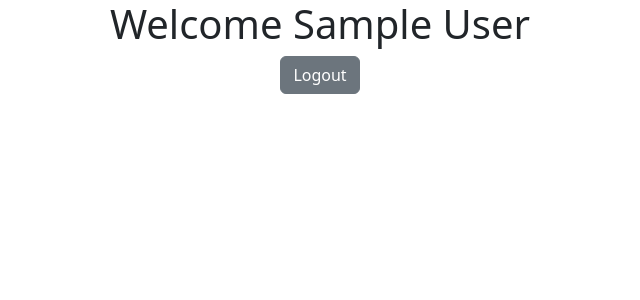
After one commit to GreymiGarcia/flask-login, a Flask app: page /home in a window 1280 px wide. The commit adds this page. Shown: the top 300 px of the page, without its empty margins (320-960 px from the left). Run offline with Flask 2, Linux system fonts and the light colour scheme; a user stored in the database is signed in; tables that the repository leaves empty or names only in its code hold one stand-in row (values such as "Sample post"); some libraries are stand-ins or nearby versions.

Commit message:
Base login feature

```diff
--- a/src/app.py
+++ b/src/app.py
@@ -1,7 +1,20 @@
-from flask import Flask, render_template, request, redirect, url_for
+from flask import Flask, render_template, request, redirect, url_for, flash
+from flask_login import LoginManager, login_user, logout_user, login_required
+from flask_mysqldb import MySQL
+from flask_wtf import CSRFProtect
 from config import config
+from models.ModelUser import ModelUser
+from models.entities.User import User
 
 app = Flask(__name__)
+
+csrf = CSRFProtect()
+db = MySQL(app)
+login_mgmt = LoginManager(app)
+
+@login_mgmt.user_loader
+def load_user(id):
+    return ModelUser.get_by_id(db, id)
 
 @app.route('/')
 def index():
@@ -10,12 +23,42 @@ def index():
 @app.route('/login', methods=['GET','POST'])
 def login():
     if request.method == "POST":
-        print(request.form['username'])
-        print(request.form['password'])
-        return render_template('auth/login.html')
+        # print(request.form['username'])
+        # print(request.form['password'])
+        user = User(0,request.form['username'],request.form['password'])
+        logged_user = ModelUser.login(db,user)
+        if logged_user != None:
+            if logged_user.password:
+                login_user(logged_user)
+                return redirect(url_for('home'))
+            else:
+                flash("Invalid email or password... ")
+                return render_template('auth/login.html')
+        else:
+            flash("User not found... ")
+            return render_template('auth/login.html')
     else:
         return render_template('auth/login.html')
 
+@app.route('/logout')
+def logout():
+    logout_user()
+    return redirect(url_for('login'))
+
+@app.route('/home')
+@login_required
+def home():
+    return render_template('home.html')
+
+def status_404(error):
+    return "<h1>Page not found!</h1>"
+
+def status_401(error):
+    return redirect(url_for('login'))
+
 if __name__=="__main__":
     app.config.from_object(config['development'])
+    csrf.init_app(app)
+    app.register_error_handler(404,status_404)
+    app.register_error_handler(401,status_401)
     app.run()
--- a/src/config.py
+++ b/src/config.py
@@ -1,9 +1,11 @@
-class developmentConfig():
+class Config:
+    SECRET_KEY = 'NB·hYuNknxzOVuh8sl(2qnjVqawTO1R='
+class developmentConfig(Config):
     DEBUG = True
     MYSQL_HOST = '127.0.0.1'
     MYSQL_USER = 'root'
     MYSQL_PASSWORD = ''
-    MYSQL_DB = 'abaco'
+    MYSQL_DB = 'flask-login'
     MYSQL_CURSORCLASS = "DictCursor"
 
 config = {
--- /dev/null
+++ b/src/models/ModelUser.py
@@ -0,0 +1,36 @@
+from .entities.User import User
+
+
+class ModelUser():
+
+    @classmethod
+    def login(self, db, user):
+        try:
+            cursor = db.connection
+            cur = cursor.cursor()
+            sql = "SELECT id, firstname, lastname, email, password FROM `user` WHERE email = '{}'".format(user.email)
+            cur.execute(sql)
+            data = cur.fetchone()
+            print(data)
+            if data != None:
+                return User(data["id"], data["email"], User.check_password(data["password"], user.password), data["firstname"], data["lastname"])
+            else:
+                return None
+        except Exception as ex:
+            raise Exception(ex)
+
+    @classmethod
+    def get_by_id(self, db, id):
+        try:
+            cursor = db.connection
+            cur = cursor.cursor()
+            sql = "SELECT id, firstname, lastname, email, password FROM `user` WHERE id = '{}'".format(id)
+            cur.execute(sql)
+            data = cur.fetchone()
+            print(data)
+            if data != None:
+                return User(data["id"], data["email"], None, data["firstname"], data["lastname"])
+            else:
+                return None
+        except Exception as ex:
+            raise Exception(ex)
--- /dev/null
+++ b/src/models/entities/User.py
@@ -0,0 +1,15 @@
+from werkzeug.security import check_password_hash
+from flask_login import UserMixin
+
+class User(UserMixin):
+
+    def __init__(self, id, email, password, firstname="", lastname="") -> None :
+        self.id = id
+        self.email = email
+        self.password = password
+        self.firstname = firstname
+        self.lastname = lastname
+
+    @classmethod
+    def check_password(self, hashed_password, password):
+        return check_password_hash(hashed_password, password)
--- /dev/null
+++ b/src/templates/home.html
@@ -0,0 +1,11 @@
+{% extends './layout.html' %}
+
+{% block title %}Login{% endblock %}
+
+
+{% block bady %}
+<main class="text-center">
+    <h1>Welcome {{ current_user.firstname }} {{ current_user.lastname }}</h1>
+    <a class="btn btn-secondary" href="{{ url_for('logout') }}">Logout</a>
+</main>
+{% endblock %}
```
Also changed, not shown: src/templates/auth/login.html (+12 -3 lines), src/models/__init__.py (added), 1 other file.
